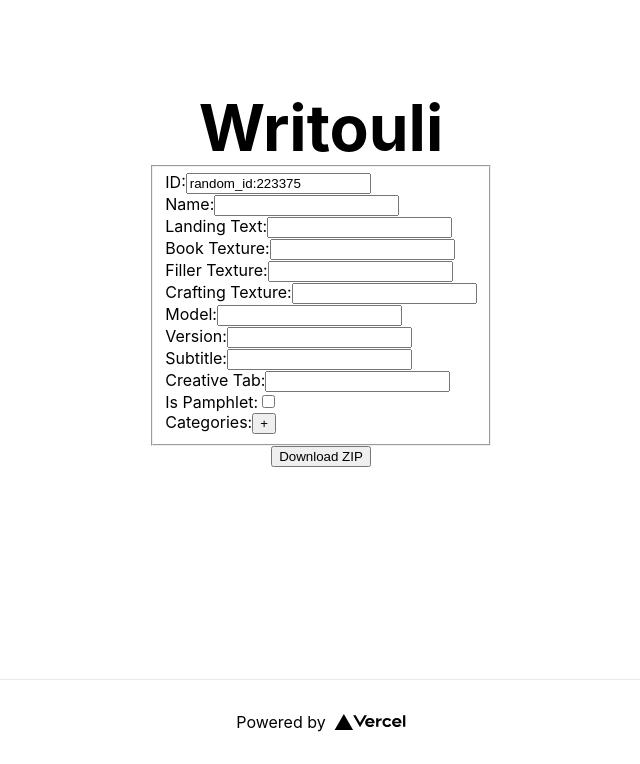
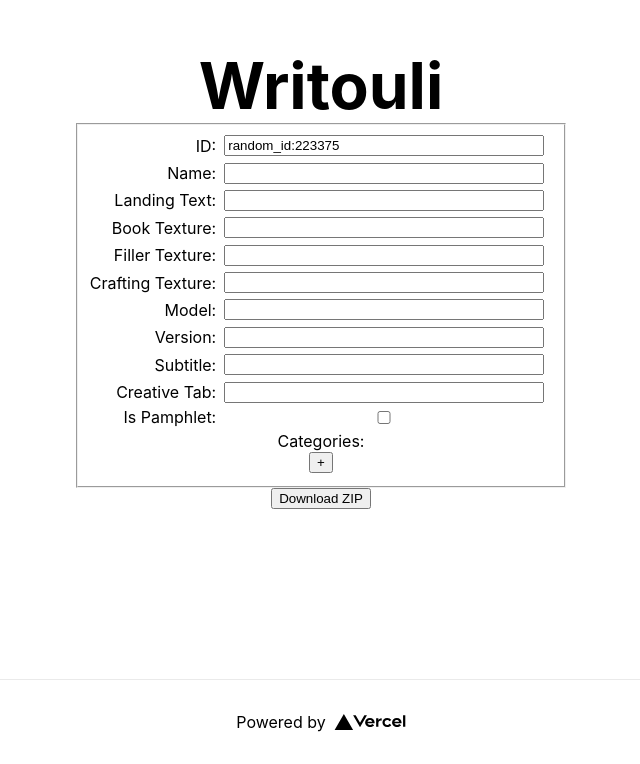
Before and after one commit to williambl/writouli, a Next.js app: page / in a window 1280 px wide. Shown: the part 121-885 px from the top of the page, without its empty margins (319-959 px from the left). Built offline with nearby package versions, Linux system fonts and the light colour scheme.

Commit message:
feat: improve styling

```diff
--- a/components/BookEditor.tsx
+++ b/components/BookEditor.tsx
@@ -1,39 +1,28 @@
-import {Entry} from "../lib/entry";
 import {create, randomId, replace} from "../lib/util";
 import LabelledTextInput from "./LabelledTextInput";
 import Category from "../lib/category";
-import EntryEditor from "./EntryEditor";
 import {Book} from "../lib/book";
 import CategoryEditor from "./CategoryEditor";
+import styles from "../styles/Home.module.css"
 
 export default function BookEditor(props: {book: Book, setBook: (book: Book) => void}) {
 
         return (
             <fieldset>
                     <LabelledTextInput label="ID:" defaultValue={props.book.id} onChange={change => props.setBook(create(props.book, {id: change.target.value}))} />
-            <br/>
                     <LabelledTextInput label="Name:" defaultValue={props.book.name} onChange={change => props.setBook(create(props.book, {name: change.target.value}))} />
-            <br/>
                     <LabelledTextInput label="Landing Text:" defaultValue={props.book.landingText} onChange={change => props.setBook(create(props.book, {landingText: change.target.value}))} />
-            <br/>
                     <LabelledTextInput label="Book Texture:" defaultValue={props.book.bookTexture} onChange={change => props.setBook(create(props.book, {bookTexture: change.target.value}))}/>
-            <br/>
                     <LabelledTextInput label="Filler Texture:" defaultValue={props.book.fillerTexture} onChange={change => props.setBook(create(props.book, {fillerTexture: change.target.value}))} />
-            <br/>
                     <LabelledTextInput label="Crafting Texture:" defaultValue={props.book.craftingTexture} onChange={change => props.setBook(create(props.book, {craftingTexture: change.target.value}))} />
-            <br/>
                     <LabelledTextInput label="Model:" defaultValue={props.book.model} onChange={change => props.setBook(create(props.book, {model: change.target.value}))} />
-            <br/>
                     <LabelledTextInput label="Version:" defaultValue={props.book.version} onChange={change => props.setBook(create(props.book, {version: change.target.value}))} />
-            <br/>
                     <LabelledTextInput label="Subtitle:" defaultValue={props.book.subtitle} onChange={change => props.setBook(create(props.book, {subtitle: change.target.value}))} />
-            <br/>
                     <LabelledTextInput label="Creative Tab:" defaultValue={props.book.creativeTab} onChange={change => props.setBook(create(props.book, {creativeTab: change.target.value}))} />
-            <br/>
                     <label>Is Pamphlet:<input type="checkbox" defaultChecked={props.book.pamphlet} onChange={change => props.setBook(create(props.book, {pamphlet: change.target.value}))} /></label>
-            <br/>
-            <label>
+                    <label className={styles.vertical_content}>
                             Categories:
+                            <div>
                                     {
                                             props.book.categories.map(categories => <CategoryEditor
                                                 key={categories.key}
@@ -43,6 +32,7 @@ export default function BookEditor(props: {book: Book, setBook: (book: Book) =>
                                             />)
                                     }
                                     <button onClick={() => props.setBook(create(props.book, {categories: [...props.book.categories, new Category(randomId(), "", "", "", "", "", false, [])]}))}>+</button>
+                            </div>
                     </label>
             </fieldset>
         )
--- a/components/CategoryEditor.tsx
+++ b/components/CategoryEditor.tsx
@@ -3,29 +3,24 @@ import {create, randomId, replace} from "../lib/util";
 import LabelledTextInput from "./LabelledTextInput";
 import Category from "../lib/category";
 import EntryEditor from "./EntryEditor";
+import {inspect} from "util";
+import styles from "../styles/Home.module.css"
 
 export default function CategoryEditor(props: {category: Category, setCategory: (category: Category) => void, removeCategory: (category: Category) => void}) {
 
     return (
         <fieldset>
             <button onClick={() => props.removeCategory(props.category)}>-</button>
-            <br/>
             <LabelledTextInput label="ID:" defaultValue={props.category.id} onChange={change => props.setCategory(create(props.category, {id: change.target.value}))} />
-            <br/>
             <LabelledTextInput label="Name:" defaultValue={props.category.name} onChange={change => props.setCategory(create(props.category, {name: change.target.value}))} />
-            <br/>
             <LabelledTextInput label="Description:" defaultValue={props.category.description} onChange={change => props.setCategory(create(props.category, {description: change.target.value}))} />
-            <br/>
             <LabelledTextInput label="Icon:" defaultValue={props.category.icon} onChange={change => props.setCategory(create(props.category, {icon: change.target.value}))}/>
-            <br/>
             <LabelledTextInput label="Parent:" defaultValue={props.category.parent} onChange={change => props.setCategory(create(props.category, {parent: change.target.value}))} />
-            <br/>
             <LabelledTextInput label="Flag:" defaultValue={props.category.flag} onChange={change => props.setCategory(create(props.category, {flag: change.target.value}))} />
-            <br/>
             <label>Is Secret:<input type="checkbox" defaultChecked={props.category.secret} onChange={change => props.setCategory(create(props.category, {secret: change.target.value}))} /></label>
-            <br/>
-            <label>
+            <label className={styles.vertical_content}>
                 Entries:
+                <div>
                     {
                         props.category.entries.map(entry => <EntryEditor
                             key={entry.key}
@@ -35,6 +30,7 @@ export default function CategoryEditor(props: {category: Category, setCategory:
                         />)
                     }
                     <button onClick={() => props.setCategory(create(props.category, {entries: [...props.category.entries, new Entry(randomId(), "", "", [])]}))}>+</button>
+                </div>
             </label>
         </fieldset>
     )
--- a/components/EntryEditor.tsx
+++ b/components/EntryEditor.tsx
@@ -3,21 +3,19 @@ import PageEditor from "./PageEditor";
 import {nextKey, Page} from "../lib/page";
 import {create, replace} from "../lib/util";
 import LabelledTextInput from "./LabelledTextInput";
+import styles from "../styles/Home.module.css"
 
 export default function EntryEditor(props: {entry: Entry, setEntry: (entry: Entry) => void, removeEntry: (entry: Entry) => void}) {
 
     return (
         <fieldset>
             <button onClick={() => props.removeEntry(props.entry)}>-</button>
-            <br/>
             <LabelledTextInput label="ID:" defaultValue={props.entry.id} onChange={change => props.setEntry(create(props.entry, {id: change.target.value}))} />
-            <br/>
             <LabelledTextInput label="Name:" defaultValue={props.entry.name} onChange={change => props.setEntry(create(props.entry, {name: change.target.value}))} />
-            <br/>
             <LabelledTextInput label="Icon:" defaultValue={props.entry.icon} onChange={change => props.setEntry(create(props.entry, {icon: change.target.value}))}/>
-            <br/>
-            <label>
+            <label className={styles.vertical_content}>
                 Pages:
+                <div>
                     {
                         props.entry.pages.map(page => <PageEditor
                             key={page.key}
@@ -27,6 +25,7 @@ export default function EntryEditor(props: {entry: Entry, setEntry: (entry: Entr
                         />)
                     }
                     <button onClick={() => props.setEntry(create(props.entry, {pages: [...props.entry.pages, new Page(nextKey(props.entry.pages))]}))}>+</button>
+                </div>
             </label>
         </fieldset>
     )
--- a/components/PageEditor.tsx
+++ b/components/PageEditor.tsx
@@ -8,15 +8,10 @@ export default function PageEditor(props: {page: Page, setPage: (Page) => void,
     return (
         <fieldset>
             <button onClick={() => props.removePage(props.page)}>-</button>
-            <br/>
             <LabelledTextInput label="Type:" defaultValue={props.page.type} onChange={change => props.setPage(setType(props.page, change.target.value))} />
-            <br/>
             <LabelledTextInput label="Advancement:" defaultValue={props.page.advancement} onChange={change => props.setPage({...props.page, advancement: change.target.value})} />
-            <br/>
             <LabelledTextInput label="Flag:" defaultValue={props.page.flag} onChange={change => props.setPage({ ...props.page, flag: change.target.value })} />
-            <br/>
             <LabelledTextInput label="Anchor:" defaultValue={props.page.anchor} onChange={change => props.setPage({ ...props.page, anchor: change.target.value })} />
-            <br/>
             <label>
                 {props.page.customFields.map(field => <div key={field.name}>{field.editorComponent(newData => props.setPage({ ...props.page, customFields: replace(props.page.customFields, (f) => field.name === f.name, {...field, data: newData })}))}</div>)}
             </label>
--- a/styles/Home.module.css
+++ b/styles/Home.module.css
@@ -56,6 +56,11 @@
   font-size: 1.5rem;
 }
 
+.vertical_content {
+  display: flex;
+  flex-direction: column;
+}
+
 .code {
   background: #fafafa;
   border-radius: 5px;
@@ -65,52 +70,7 @@
     Bitstream Vera Sans Mono, Courier New, monospace;
 }
 
-.grid {
-  display: flex;
-  align-items: center;
-  justify-content: center;
-  flex-wrap: wrap;
-  max-width: 800px;
-}
-
-.card {
-  margin: 1rem;
-  padding: 1.5rem;
-  text-align: left;
-  color: inherit;
-  text-decoration: none;
-  border: 1px solid #eaeaea;
-  border-radius: 10px;
-  transition: color 0.15s ease, border-color 0.15s ease;
-  max-width: 300px;
-}
-
-.card:hover,
-.card:focus,
-.card:active {
-  color: #0070f3;
-  border-color: #0070f3;
-}
-
-.card h2 {
-  margin: 0 0 1rem 0;
-  font-size: 1.5rem;
-}
-
-.card p {
-  margin: 0;
-  font-size: 1.25rem;
-  line-height: 1.5;
-}
-
 .logo {
   height: 1em;
   margin-left: 0.5rem;
 }
-
-@media (max-width: 600px) {
-  .grid {
-    width: 100%;
-    flex-direction: column;
-  }
-}
--- a/styles/globals.css
+++ b/styles/globals.css
@@ -11,6 +11,19 @@ a {
   text-decoration: none;
 }
 
+input {
+  margin: 0.1rem 0.5rem;
+  width: 20rem;
+}
+
+label {
+  display: flex;
+  justify-content: flex-end;
+  align-items: center;
+  margin-top: 0.2rem;
+  margin-bottom: 0.2rem;
+}
+
 * {
   box-sizing: border-box;
 }
```
Lines whose indentation alone changed are shown as unchanged.
